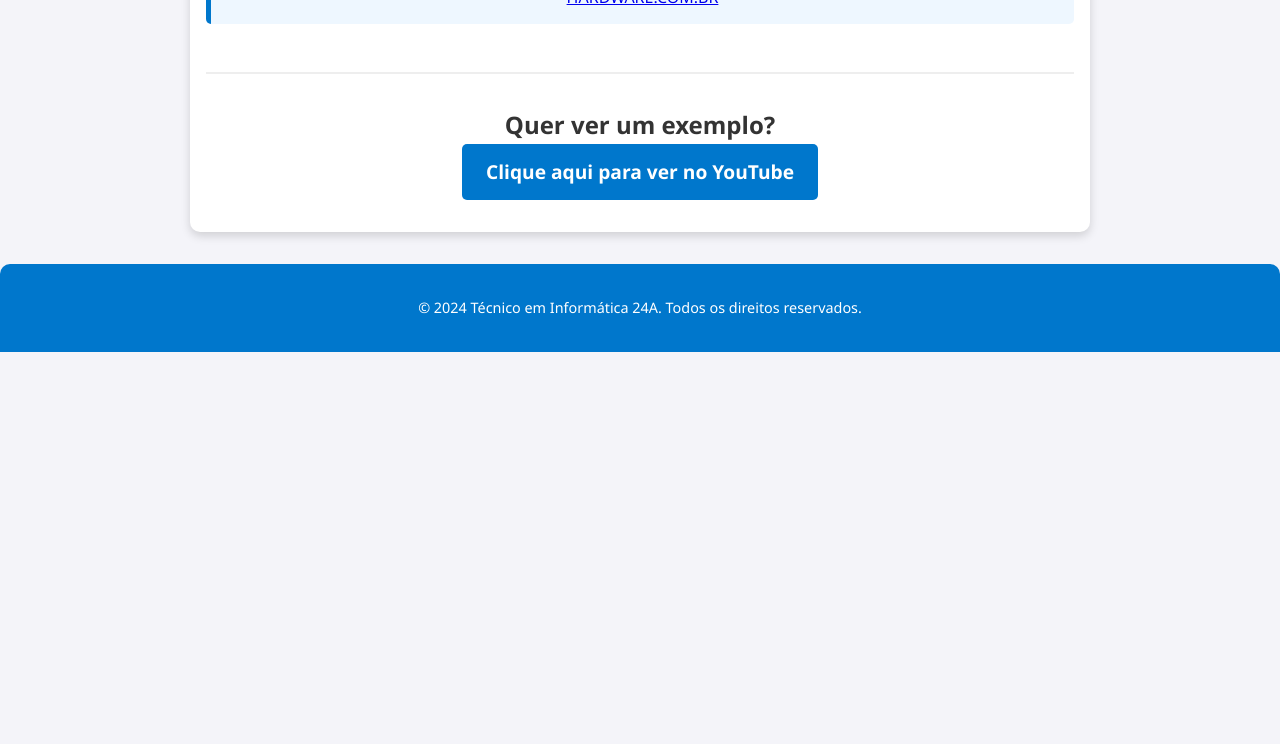
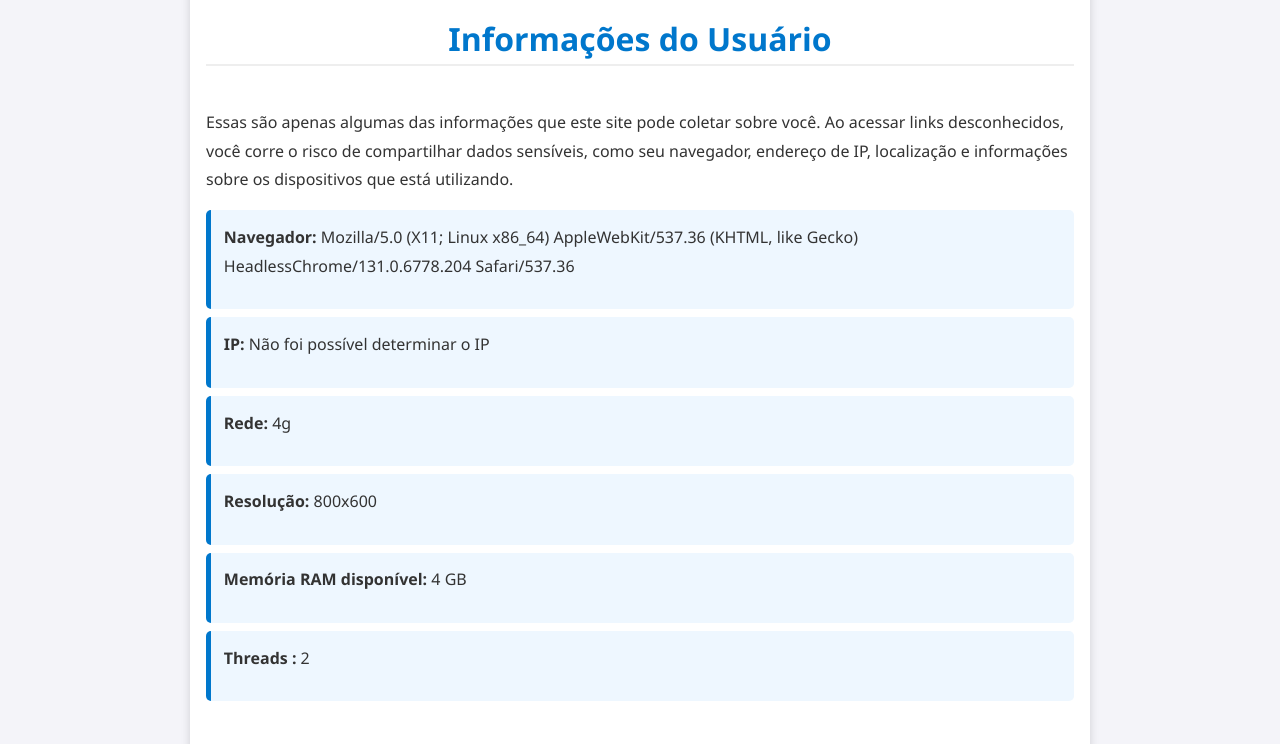
Before and after one commit to PatrickGimenes/seguranca-online, a plain HTML site: page index.html in a window 1280 px wide. Shown: the part 936-1680 px from the top of the page. Before the commit the page ends 1288 px from the top, so only its background shows below. Drawn offline with Linux system fonts and the light colour scheme; no server answers.

Commit message:
add section info user

```diff
--- a/index.html
+++ b/index.html
@@ -33,10 +33,12 @@
             <strong>Phishing:</strong> sites falsos roubando suas credenciais.
           </li>
         </ul>
+        <br />
         <p>
-          Seja cauteloso! Não clique em links suspeitos e sempre confirme a
-          origem antes de agir.
+          <strong>Seja cauteloso!</strong> Não clique em links suspeitos e
+          sempre confirme a origem antes de agir.
         </p>
+        <br />
       </section>
 
       <section class="info">
@@ -75,8 +77,43 @@
         </ul>
       </section>
 
+      <section class="info-user">
+        <h2>Informações do Usuário</h2>
+        <br />
+        <p>
+          Essas são apenas algumas das informações que este site pode coletar
+          sobre você. Ao acessar links desconhecidos, você corre o risco de
+          compartilhar dados sensíveis, como seu navegador, endereço de IP,
+          localização e informações sobre os dispositivos que está utilizando.
+        </p>
+
+        <ul>
+          <li>
+            <p><strong>Navegador:</strong> <span id="browser"></span></p>
+          </li>
+          <li>
+            <p><strong>IP:</strong> <span id="ip"></span></p>
+          </li>
+          <li>
+            <p><strong>Rede:</strong> <span id="network"></span></p>
+          </li>
+          <li>
+            <p><strong>Resolução:</strong> <span id="tela"></span></p>
+          </li>
+          <li>
+            <p>
+              <strong>Memória RAM disponível:</strong> <span id="ram"></span>
+            </p>
+          </li>
+          <li>
+            <p><strong>Threads :</strong> <span id="threads"></span></p>
+          </li>
+        </ul>
+      </section>
+
       <section class="example">
         <p><strong>Quer ver um exemplo?</strong></p>
+
         <a
           href="https://youtu.be/xvFZjo5PgG0?si=PeS8iIteCwXyzfcN"
           target="_blank"
@@ -92,5 +129,6 @@
         <p>© 2024 Técnico em Informática 24A. Todos os direitos reservados.</p>
       </div>
     </footer>
+    <script src="script.js"></script>
   </body>
 </html>
--- /dev/null
+++ b/script.js
@@ -0,0 +1,36 @@
+document.addEventListener("DOMContentLoaded", () => {
+  // Coletando informações do navegador
+  const browser = navigator.userAgent;
+
+  // Tentando coletar informações de IP (utilizando uma API externa)
+  fetch("https://api.ipify.org?format=json")
+    .then((response) => response.json())
+    .then((data) => {
+      document.getElementById("ip").textContent = data.ip;
+    })
+    .catch((error) => {
+      document.getElementById("ip").textContent =
+        "Não foi possível determinar o IP";
+    });
+
+  // Coletando informações de rede
+  const network = navigator.connection
+    ? navigator.connection.effectiveType
+    : "Desconhecido";
+  document.getElementById("network").textContent = network;
+
+  // Coletando informações de hardware (só informações básicas, como o dispositivo de tela)
+  const tela = `${screen.width}x${screen.height}`;
+  document.getElementById("tela").textContent = tela;
+
+  //RAM
+  const ram = `${navigator.deviceMemory} GB`;
+  document.getElementById("ram").textContent = ram;
+
+  //Threads
+  const threads = navigator.hardwareConcurrency;
+  document.getElementById("threads").textContent = threads;
+
+  // Exibindo o navegador
+  document.getElementById("browser").textContent = browser;
+});
--- a/styles.css
+++ b/styles.css
@@ -48,6 +48,7 @@ h2 {
   font-size: 2rem;
   margin-bottom: 1rem;
   text-align: center;
+  border-bottom: 2px solid #eee;
 }
 
 ul {
@@ -64,23 +65,21 @@ ul li {
   border-radius: 5px;
 }
 
-/* a {
-  text-decoration: none;
-  color: inherit;
-  background: none;
-  border: none;
-} */
-
-.example,
-.info {
+.content p {
+  text-align: center;
+}
+.info-user p {
+  line-height: 1.8;
+  margin-bottom: 1rem;
+}
+.example {
   text-align: center;
   margin-top: 3rem;
   padding-top: 2rem;
   border-top: 2px solid #eee;
 }
 
-.example,
-.info p {
+.example p {
   font-size: 1.5rem;
   margin-bottom: 1rem;
 }
```
